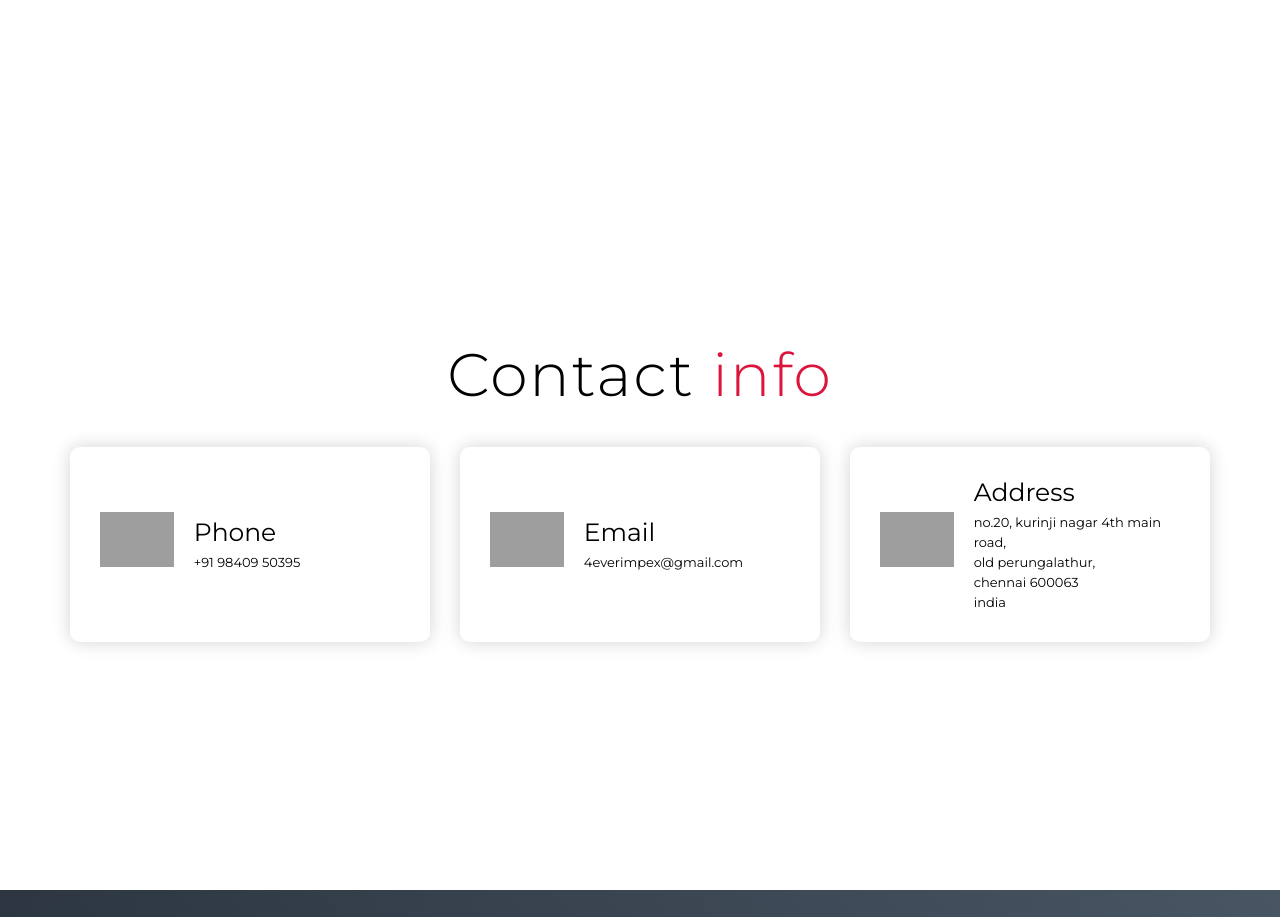
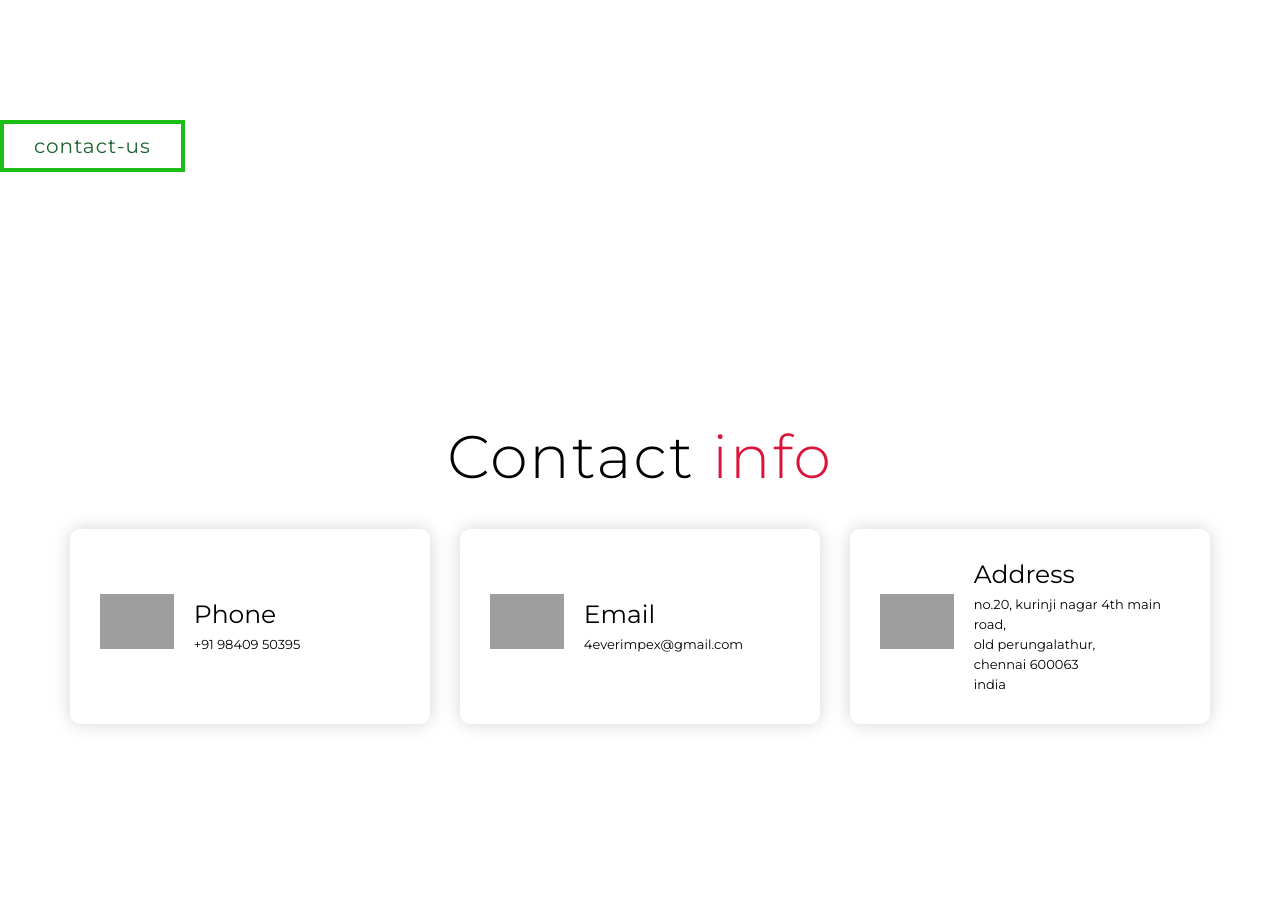
Before and after one commit to vengatp14/4everimpex, a plain HTML site: page index.html in a window 1280 px wide. Shown: the part 5660-6577 px from the top of the page. Drawn offline with Linux system fonts and the light colour scheme; grey boxes are pictures that could not be loaded.

Commit message:
Update index.html

```diff
--- a/index.html
+++ b/index.html
@@ -285,6 +285,7 @@
         <a href="https://wa.me/+919840950395" class="whatsapp">What's app</a>
       </div>
     </div>
+     <a href="https://docs.google.com/forms/d/e/1FAIpQLSdFmMt5VhkqXh0wqc1cJCCFpjP1O1vnx3qWUHhfgOExHhWNZQ/viewform" class="whatsapp">contact-us</a>
   </section>
   <!-- End About Section -->
 
```
